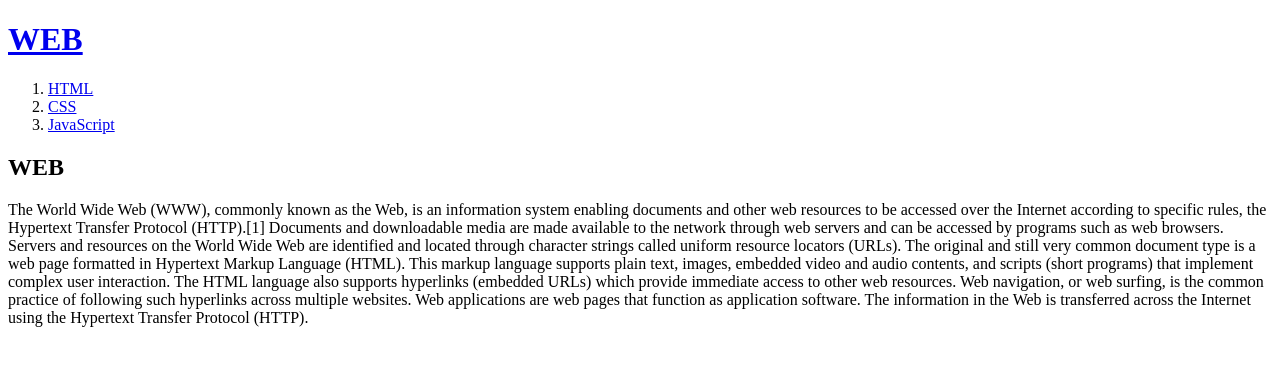
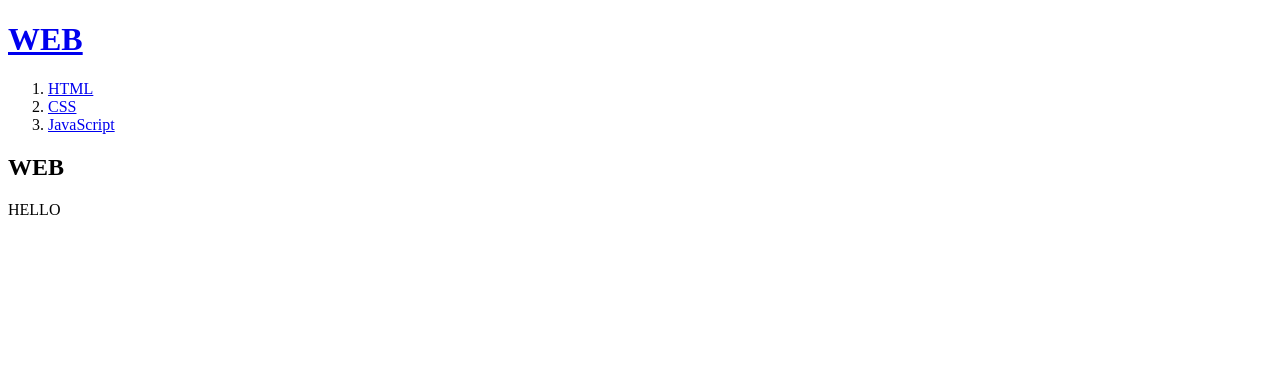
Before and after one commit to krissykrissyk/my_first_web, a plain HTML site: page index.html in a window 1280 px wide. Drawn offline with Linux system fonts and the light colour scheme.

Commit message:
인덱스 수정

```diff
--- a/index.html
+++ b/index.html
@@ -12,8 +12,6 @@
         <li><a href="3.html">JavaScript</a></li>
     </ol>
     <h2>WEB</h2>
-    <P>The World Wide Web (WWW), commonly known as the Web, is an information system enabling documents and other web resources to be accessed over the Internet according to specific rules, the Hypertext Transfer Protocol (HTTP).[1]
-
-        Documents and downloadable media are made available to the network through web servers and can be accessed by programs such as web browsers. Servers and resources on the World Wide Web are identified and located through character strings called uniform resource locators (URLs). The original and still very common document type is a web page formatted in Hypertext Markup Language (HTML). This markup language supports plain text, images, embedded video and audio contents, and scripts (short programs) that implement complex user interaction. The HTML language also supports hyperlinks (embedded URLs) which provide immediate access to other web resources. Web navigation, or web surfing, is the common practice of following such hyperlinks across multiple websites. Web applications are web pages that function as application software. The information in the Web is transferred across the Internet using the Hypertext Transfer Protocol (HTTP).</p>
+    <P>HELLO</p>
 </body>
 </html>
```
